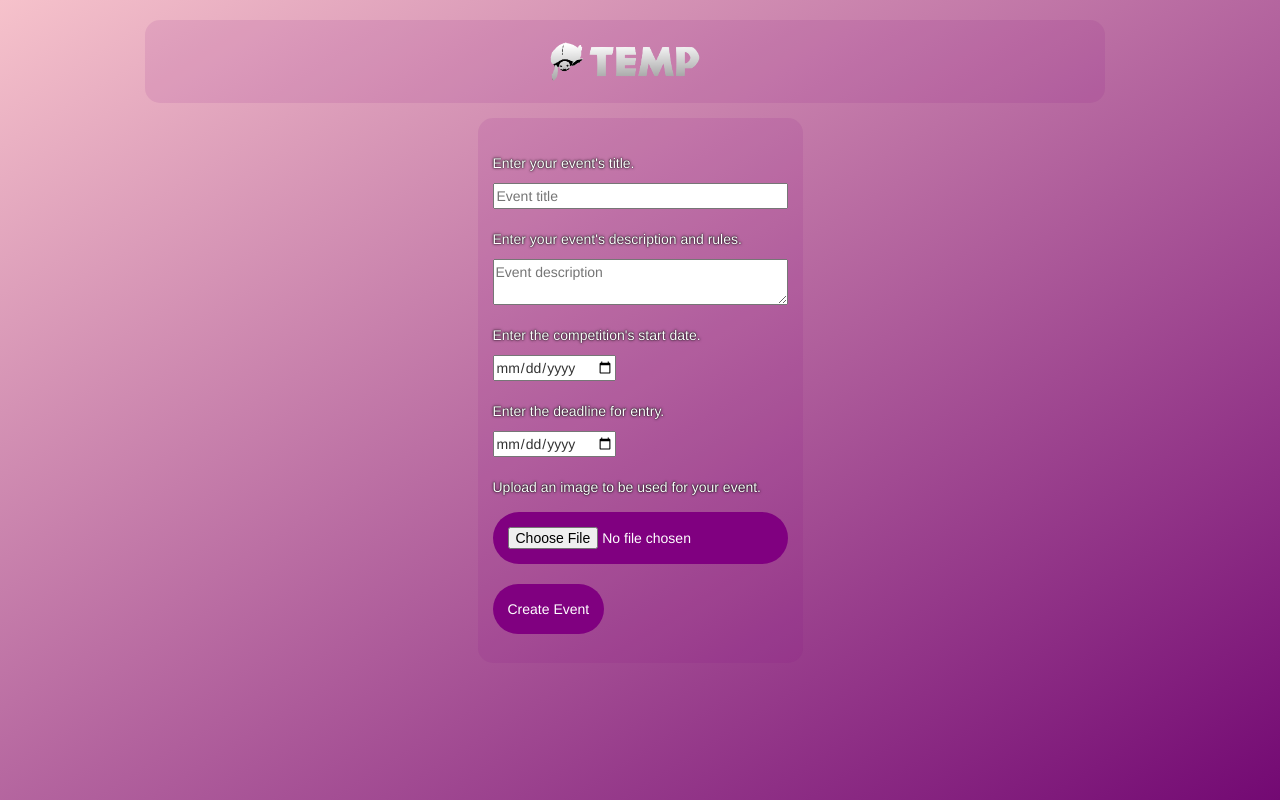
After one commit to dannybonz/competition_giveaway_platform, a PHP site: page /edit_event.php in a window 1280 px wide. The commit adds this page. Run offline with PHP 8.4, Linux system fonts and the light colour scheme.

Commit message:
Event management features

```diff
--- /dev/null
+++ b/edit_event.php
@@ -0,0 +1,59 @@
+<?php //This page is used for both editing old events and creating brand new events
+	include 'header.php'; //Adds header to top of page and connects to database
+?>
+
+<html>
+	<head>
+		<script src="home.js"></script>
+	</head>
+	<div class="main">
+		<div class="row" style="margin-top:15px;">
+			<div class="purple-bg" style="width:fit-content;margin: 0 auto">
+				<?php
+					if (isset($_GET["event"])) {
+						include 'database.php';
+						$result = $mysqli -> query("SELECT * FROM tblcompetition WHERE `competitionID` ='".$_GET["event"]."'");
+						$count = mysqli_num_rows($result); //Count the number of matches
+						if ($count) {
+							$row = mysqli_fetch_assoc($result); //Turn event data into array
+							$title = $row["competitionTitle"];
+							$desc = $row["competitionDescription"];
+							$start = $row["competitionStartDate"];
+							$end = $row["competitionEndDate"];
+							$image = "Optionally upload a new image to replace the event's current image.";
+							$button = "Save Changes";
+							$image_req = ""; //Image not required if editing instead of creating
+							$event = $_GET["event"];
+						} else {
+							header("Location: error.php");
+						}
+					} else {
+						$title = "";
+						$desc = "";
+						$start = "";
+						$end = "";
+						$image = "Upload an image to be used for your event.";
+						$button = "Create Event";
+						$image_req = "required";
+						$event = "0";
+					}
+
+					echo '<form method="post" action="process_event_create.php" enctype="multipart/form-data">
+						<p class="form-label">Enter your event\'s title.</p>
+						<input type="text" required style="width:100%" name="title" value="'.$title.'" placeholder="Event title"><br>
+						<p class="form-label">Enter your event\'s description and rules.</p>
+						<textarea style="width:100%" required name="description" placeholder="Event description">'.$desc.'</textarea><br>
+						<p class="form-label">Enter the competition\'s start date.</p>
+						<input required name="start" type="date" value="'.$start.'"><br>
+						<p class="form-label">Enter the deadline for entry.</p>
+						<input required name="deadline" type="date" value="'.$end.'"><br>
+						<p class="form-label">'.$image.'</p>
+						<input '.$image_req.' type="file" name="image" id="image" class="button" style="margin-top:15px"><br>
+						<input type="submit" id="save_event" value="'.$button.'" class="button">
+						<input type="hidden" name="event" value="'.$event.'">';
+				?>
+				</form>
+			</div>
+		</div>
+	</div>
+</html>
--- a/event_management.php
+++ b/event_management.php
@@ -9,7 +9,7 @@
 	</head>
 	<div class="container-fluid main">
 		<div style="text-align:center;margin:30px;">
-			<a href="new_event.php" class="button">Create New Event</a>
+			<a href="edit_event.php" class="button">Create New Event</a>
 		</div>
 			<?php
 
--- a/events.php
+++ b/events.php
@@ -8,6 +8,7 @@
 		<script src="functions.js"></script>
 		<script src="https://ajax.googleapis.com/ajax/libs/jquery/3.6.0/jquery.min.js"></script>
 	</head>
+
 	<div class="container-fluid"><div class="main">
 	<div class="row">
 	<?php
--- a/functions.js
+++ b/functions.js
@@ -38,6 +38,16 @@ function createAccountPressed() {
 	return false;
 }
 
+function deleteClicked() {
+	$(".main *:not(.confirm-delete)").fadeOut();
+	$(".confirm-delete").fadeIn();
+}
+
+function cancelDelete() {
+	$(".confirm-delete").fadeOut();
+	$(".main *:not(.confirm-delete)").fadeIn();
+}
+
 function updateAccountPressed() {
 	let fullName = $("#inputFullName").val();
 	let email = $("#inputEmail").val();
@@ -63,7 +73,7 @@ function displayLoad() {
 }
 
 $(window).on("load", function() {
-	$("body").on("click", ".event-container, #events, #submit-entry, #event_management", function(){ //Add event listener for loading screens (used only on functions that need it)
+	$("body").on("click",".event-container,#events,#edit_event,#submit-entry,#save_event,#event_management,#delete", function(){ //Add event listener for loading screens (used only on functions that need it)
 		displayLoad();
 	});
 });
--- a/style.css
+++ b/style.css
@@ -9,6 +9,14 @@ h1 {
 p {
 	color: white;
 	text-shadow: 0 0 1px black, 0 0 3px black;
+}
+
+.confirm-delete {
+	display: none;
+	position: fixed;
+	top: 50%;
+	left: 50%;
+	transform: translate(-50%, -50%);
 }
 
 .loading {
```
Also changed, not shown: manage_event.php (+13 -3 lines), process_event_create.php (+15 -9 lines), process_event_delete.php (added, +8 -0 lines).
